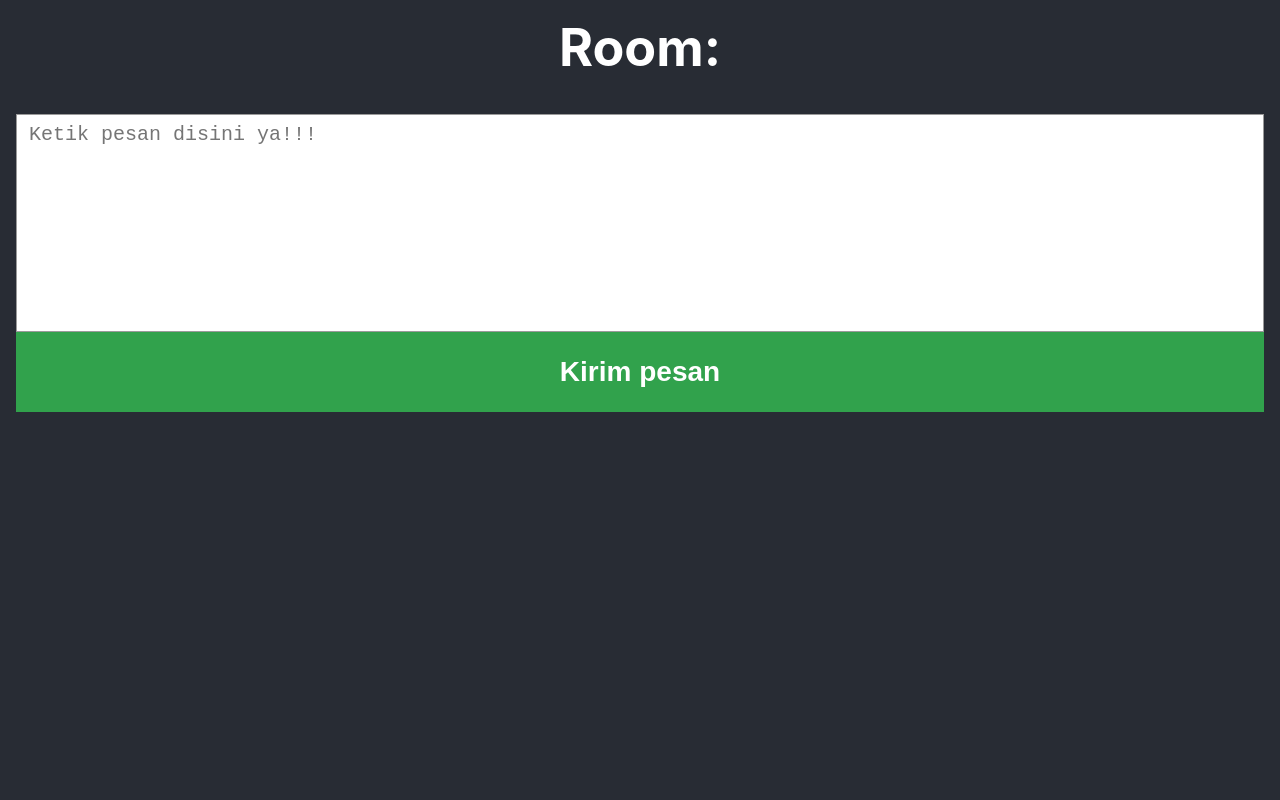
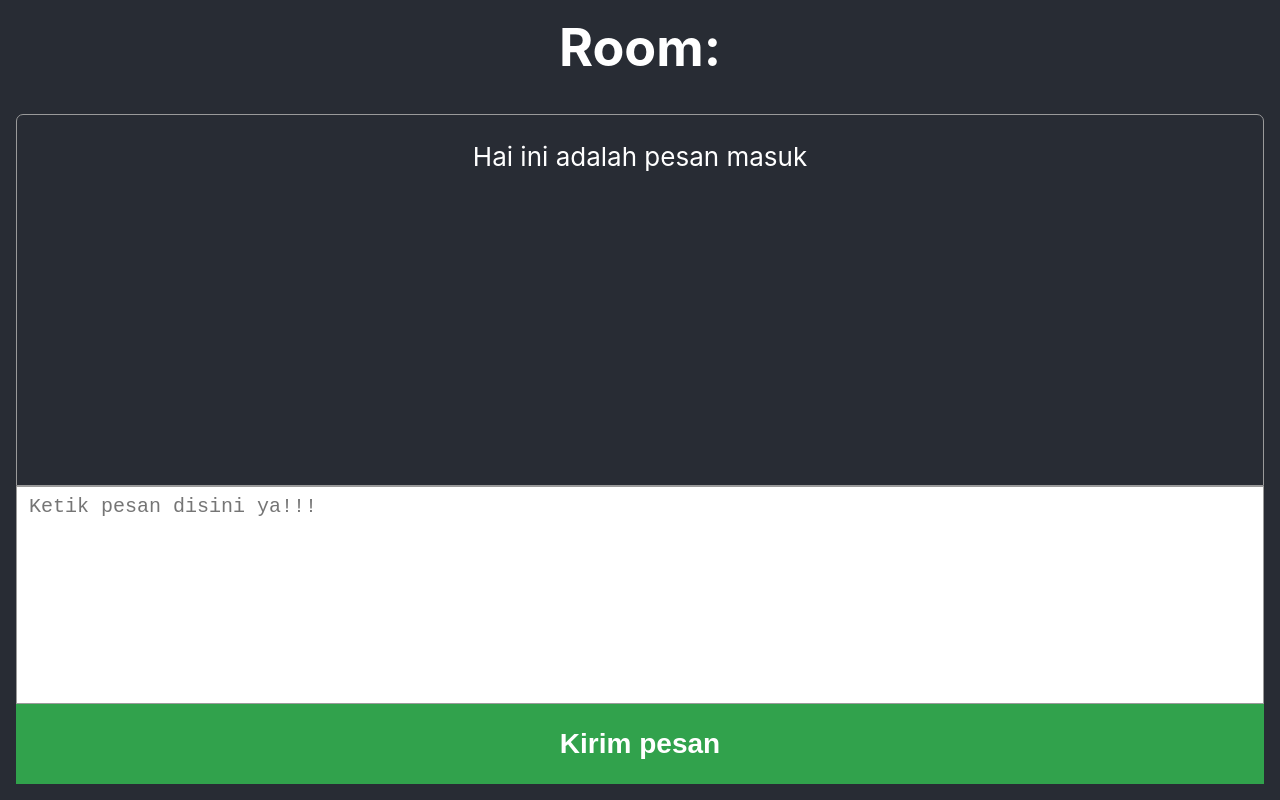
Before and after one commit to mohammedazez/yukchat, a React (Create React App) app: page /1 in a window 1280 px wide. Built offline with nearby package versions, Linux system fonts and the light colour scheme.

Commit message:
update chatroom

```diff
--- a/src/components/ChatRoom.js
+++ b/src/components/ChatRoom.js
@@ -1,7 +1,13 @@
 import React, { useState } from "react";
 import "./ChatRoom.css";
 
+// Import useChat
+import useChat from "../useChat";
+
 function ChatRoom() {
+  // Ambil room id dari URL
+  // Membuat web socket dan mengelola pesan
+  // Pesan yang akan dikirim
   const [pesanBaru, setPesanBaru] = useState("");
 
   const handlepesanBaruBerubah = (event) => {
@@ -12,6 +18,11 @@ function ChatRoom() {
   return (
     <div className="chat-room-container">
       <h1 className="room-name">Room: </h1>
+      <div className="messages-container">
+        <ol className="messages-list">
+          <li>Hai ini adalah pesan masuk</li>
+        </ol>
+      </div>
       <textarea
         value={pesanBaru}
         onChange={handlepesanBaruBerubah}
```
Also changed, not shown: 1 other file (tests, documents, lock files or other folders).
